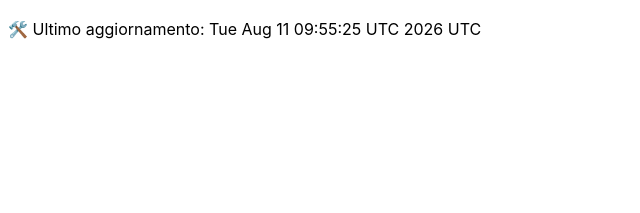
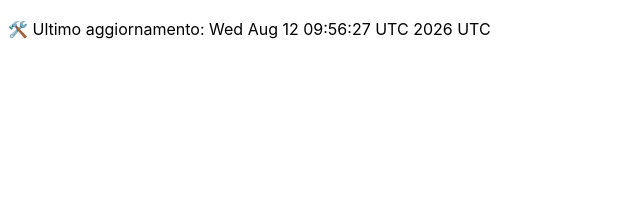
Before and after one commit to DanteTrb/DanteTrb.github.io, a Jekyll site: the page built from badges.md, in a window 1280 px wide. Shown: the top 213 px of the page, without its empty margins (0-640 px from the left). Built offline with Jekyll 4.4.1, drawn with Linux system fonts in a browser that asks for light colours; our own code applies the rules of GitHub Pages for plain Markdown files.

Commit message:
🛠️ Aggiornamento automatico badge

```diff
--- a/badges.md
+++ b/badges.md
@@ -1 +1 @@
-🛠️ Ultimo aggiornamento: Tue Aug 11 09:55:25 UTC 2026 UTC
+🛠️ Ultimo aggiornamento: Wed Aug 12 09:56:27 UTC 2026 UTC
```
